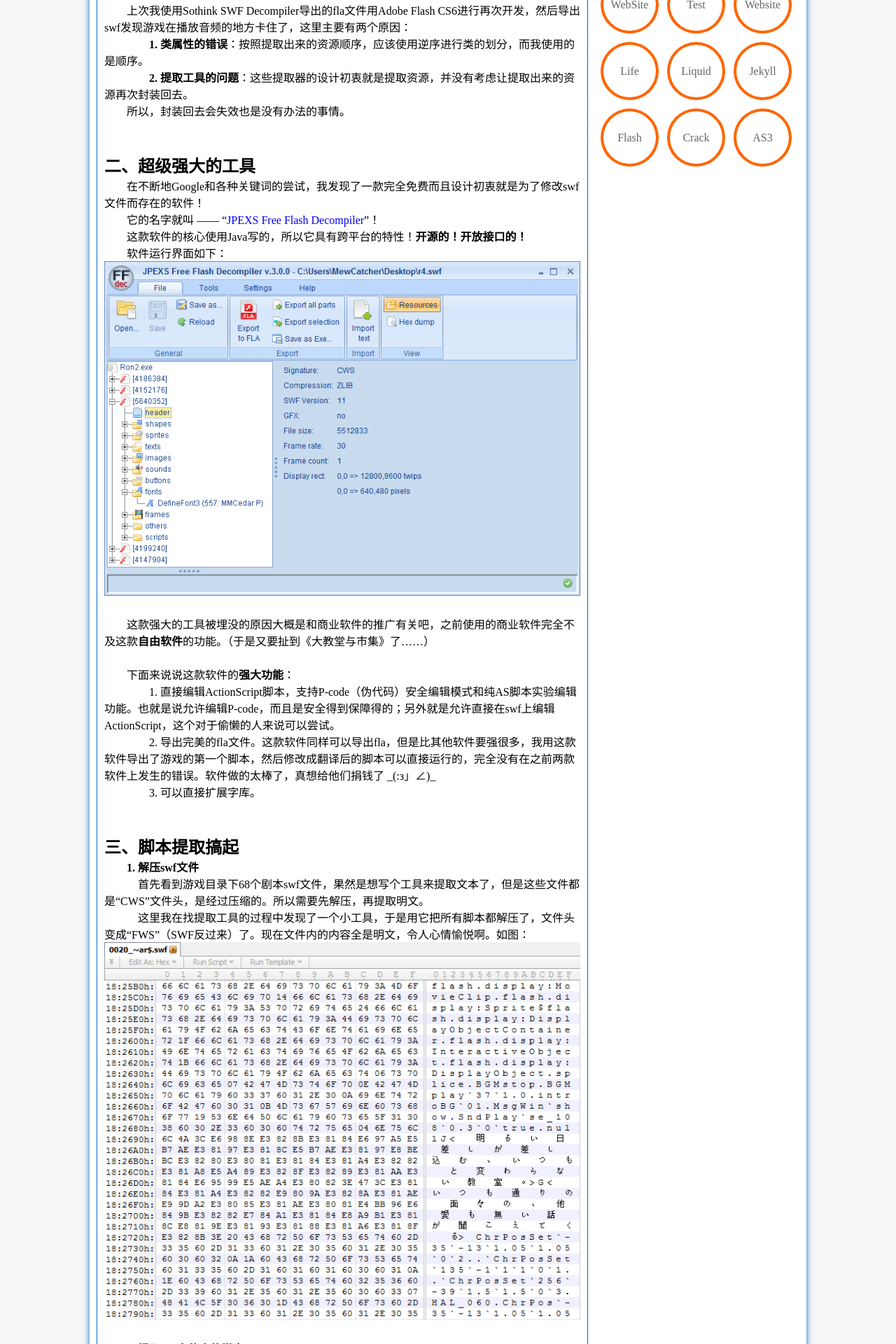
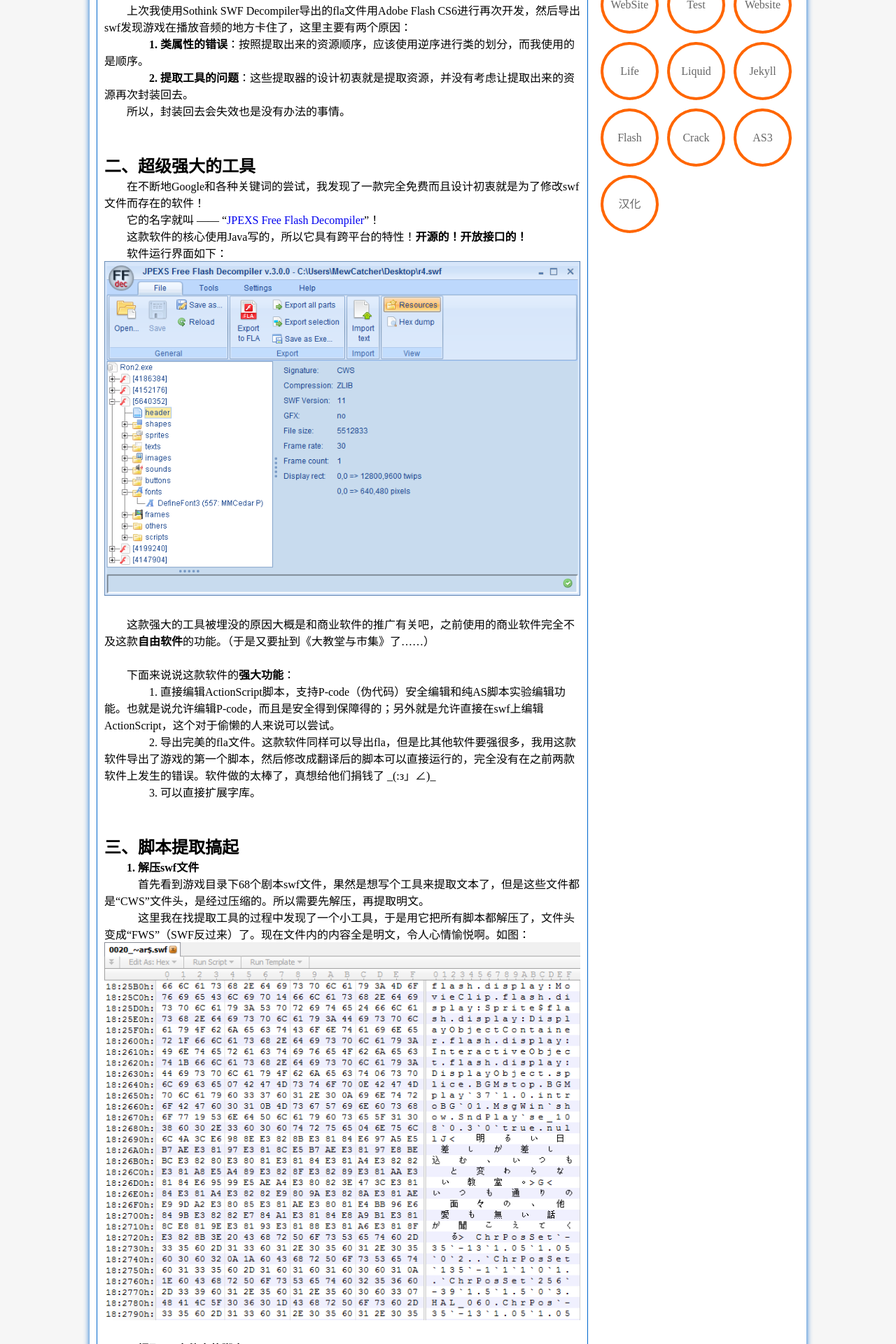
Before and after one commit to MewX/mewx.github.io, a Jekyll site: the page built from _posts/2014-11-05-swf-crack-and-extract-actionscript-3-then.md, in a window 1280 px wide. Shown: the part 502-2422 px from the top of the page at 70% size. Built offline with Jekyll 4.4.1, drawn with Linux system fonts in a browser that asks for light colours; comment, search, counter and statistics services are not loaded; some of the changed text lies outside the part shown.

Commit message:
Update view

```diff
--- a/_posts/2014-11-05-swf-crack-and-extract-actionscript-3-then.md
+++ b/_posts/2014-11-05-swf-crack-and-extract-actionscript-3-then.md
@@ -5,7 +5,7 @@
 comments: true
 author: MewX
 published: true
-categories: [Flash, Crack, AS3]
+categories: [Flash, Crack, AS3, 汉化]
 ---
 
 　　本篇是针对上一篇未完成的研究进行的补充，对于无法显示中文、改过脚本无法导入回去等问题都进行解决。
@@ -33,7 +33,7 @@
 　　这款强大的工具被埋没的原因大概是和商业软件的推广有关吧，之前使用的商业软件完全不及这款**自由软件**的功能。（于是又要扯到《大教堂与市集》了……）
 
 　　下面来说说这款软件的**强大功能**：
-　　　　1. 直接编辑ActionScript脚本，支持P-code（伪代码）安全编辑模式和纯AS脚本实验编辑功能。也就是说允许编辑P-code，而且是安全得到保障得的；另外就是允许直接在swf上编辑ActionScript，这个对于偷懒的人来说可以尝试。
+　　　　1. 直接编辑ActionScript脚本，支持P-code（伪代码）安全编辑和纯AS脚本实验编辑功能。也就是说允许编辑P-code，而且是安全得到保障得的；另外就是允许直接在swf上编辑ActionScript，这个对于偷懒的人来说可以尝试。
 　　　　2. 导出完美的fla文件。这款软件同样可以导出fla，但是比其他软件要强很多，我用这款软件导出了游戏的第一个脚本，然后修改成翻译后的脚本可以直接运行的，完全没有在之前两款软件上发生的错误。软件做的太棒了，真想给他们捐钱了 \_(:з」∠)\_
 　　　　3. 可以直接扩展字库。
 
@@ -141,6 +137,10 @@
 ## 五、将SWF封回EXE
 
 　　对于从exe中提取出来的swf文件，我们用16进制编辑器很容易就定位到存储位置了，而且是没有加密的。
-　　用PEid查看之后发现swf直接就存在附加段（Overlay），所以将修改过的bytes替换原来的bytes即可。
-　　但是替换之后发现没法运行，是白屏，于是可以想到是程序作了什么检查，搜索原来bytes的偏移或者大小，果然看到存储大小的地方了，是文件的最后4字节，可以猜到exe运行后是冲文件末尾开始读取文件的。修改文件末尾的大小即可成功运行，显示中文！
-<center><a href="{{ site.baseurl }}imgs/201411/11-game-support-chinese.png" target="_blank"><img src="{{ site.baseurl }}imgs/201411/11-game-support-chinese.png" style="max-width:100%; height:auto;"/></a></center>
+　　用PEid查看之后发现swf直接就存在附加数据段（Overlay Bytes），所以将修改过的bytes替换原来的bytes即可。
+　　但是替换之后发现没法运行，是白屏，于是可以想到是程序作了什么检查，搜索原来bytes的偏移或者大小，果然看到存储大小的地方了，是文件的最后4字节，可以猜到exe运行后是从文件末尾开始读取文件的。修改文件末尾的大小即可成功运行，显示中文！
+<center><img src="{{ site.baseurl }}imgs/201411/11-game-support-chinese.png" style="max-width:100%; height:auto;"/></center>
+
+　　最后透露一下，这款游戏是：
+　　**[141031][RJ143025][ティンクルベル] 輪舞曲Duo -夜明けのフォルテシモ- ぷにゅぷり**
+　　祝大家游戏愉快 23333333
--- a/css/framework.css
+++ b/css/framework.css
@@ -203,6 +203,7 @@
 	height: 210px;
 	top: 10px;
 	color: #FFF;
+    z-index: 116;
 }
 
 #TopBlock2 {
@@ -246,6 +247,7 @@
 	height: 210px;
 	top: 0px;
 	color: #FFF;
+    z-index: 116;
 }
 
 #TopBlock3 {
@@ -289,6 +291,7 @@
 	height: 210px;
 	top: -10px;
 	color: #FFF;
+    z-index: 116;
 }
 
 #TopBlock4 {
@@ -332,6 +335,7 @@
 	height: 210px;
 	top: -20px;
 	color: #000; /* A little different, for apparency */
+    z-index: 116;
 }
 
 #TopBlock5 {
@@ -375,6 +379,7 @@
 	height: 210px;
 	top: -30px;
 	color: #FFF;
+    z-index: 116;
 }
 
 #TopBlock6 {
@@ -418,6 +423,7 @@
 	height: 210px;
 	top: -40px;
 	color: #FFF;
+    z-index: 116;
 }
 
 
--- a/tags.html
+++ b/tags.html
@@ -11,7 +11,7 @@
 	{% for posts in category %}
 		{% for post in posts %}
 			{% if post.url %}
-						<a href="{{ post.url }}">{{ post.date | date: "%b %d, %Y" }} - {{ post.title }}</a><br>
+						<a href="{{ post.url }}">{{ post.date | date: "%Y-%m-%d" }} | {{ post.title }}</a><br>
 			{% endif %}
 		{% endfor %}
 	{% endfor %}
--- a/times.html
+++ b/times.html
@@ -21,7 +21,7 @@
 			{% for post2 in site.posts %}
 				{% capture this_month2 %}{{ post2.date | date: "%Y-%m" }}{% endcapture %}
 				{% if this_month2 == saved_month %}
-					<a href="{{ post2.url }}">{{ post2.date | date: "%b %d, %Y" }} - {{ post2.title }}</a><br>
+					<a href="{{ post2.url }}">{{ post2.date | date: "%Y-%m-%d" }} | {{ post2.title }}</a><br>
 				{% endif %}
 			{% endfor %}
 					</div>
```
Also changed, not shown: other parts of _posts/2014-11-05-swf-crack-and-extract-actionscript-3-then.md (+4 -8 lines), _posts/2014-11-02-swf-crack-and-extract-actionscript-3.md (+2 -2 lines).
